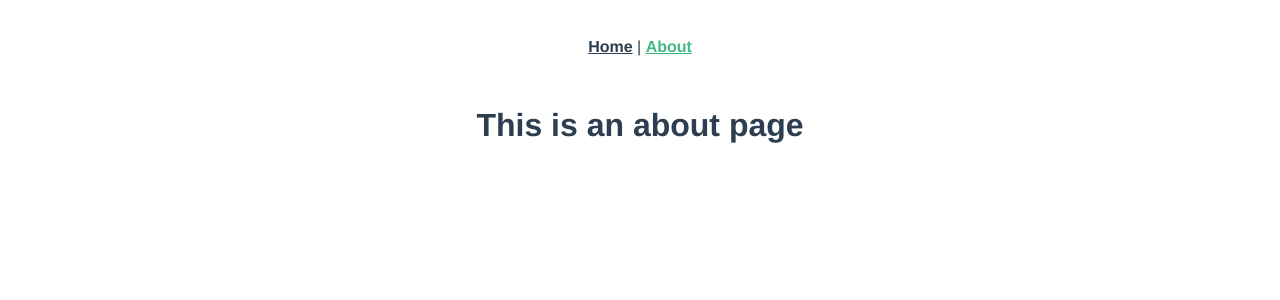
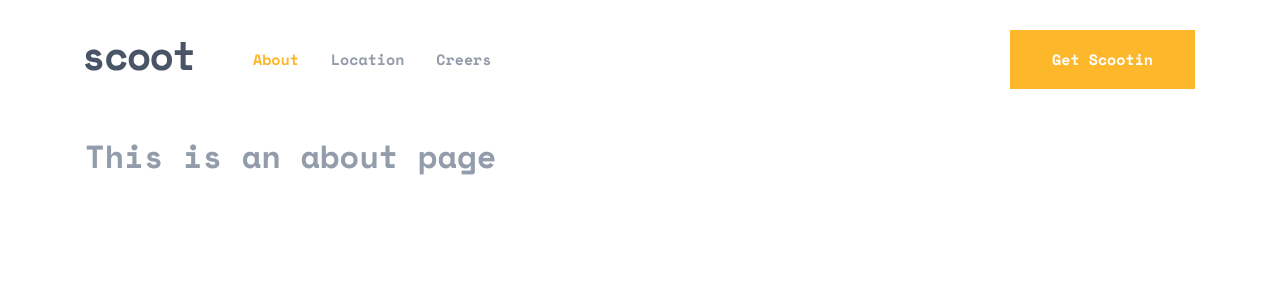
Before and after one commit to rustamidastan/scoot-app, a Vue app: page /about in a window 1280 px wide. Shown: the top 300 px of the page. Built offline with nearby package versions, Linux system fonts and the light colour scheme.

Commit message:
initial commit

```diff
--- a/src/App.vue
+++ b/src/App.vue
@@ -1,30 +1,37 @@
 <template>
-  <nav>
-    <router-link to="/">Home</router-link> |
-    <router-link to="/about">About</router-link>
-  </nav>
-  <router-view/>
+  <Navbar />
+  <router-view />
 </template>
 
+<script>
+import Navbar from "./components/Navbar.vue";
+
+export default {
+  components: {
+    Navbar,
+  },
+};
+</script>
+
 <style>
+@import url("https://fonts.googleapis.com/css2?family=Lexend+Deca&family=Space+Mono:wght@700&display=swap");
 #app {
-  font-family: Avenir, Helvetica, Arial, sans-serif;
+  font-family: "Lexend Deca", Helvetica, Arial, sans-serif;
   -webkit-font-smoothing: antialiased;
   -moz-osx-font-smoothing: grayscale;
-  text-align: center;
-  color: #2c3e50;
+  color: #939caa;
 }
 
-nav {
-  padding: 30px;
+h1,
+h2,
+h3,
+h4,
+a {
+  font-family: "Space Mono";
 }
 
-nav a {
-  font-weight: bold;
-  color: #2c3e50;
-}
-
-nav a.router-link-exact-active {
-  color: #42b983;
+.container {
+  max-width: 1110px;
+  margin: 0 auto;
 }
 </style>
--- a/src/components/HelloWorld.vue
+++ /dev/null
@@ -1,58 +0,0 @@
-<template>
-  <div class="hello">
-    <h1>{{ msg }}</h1>
-    <p>
-      For a guide and recipes on how to configure / customize this project,<br>
-      check out the
-      <a href="https://cli.vuejs.org" target="_blank" rel="noopener">vue-cli documentation</a>.
-    </p>
-    <h3>Installed CLI Plugins</h3>
-    <ul>
-      <li><a href="https://github.com/vuejs/vue-cli/tree/dev/packages/%40vue/cli-plugin-babel" target="_blank" rel="noopener">babel</a></li>
-      <li><a href="https://github.com/vuejs/vue-cli/tree/dev/packages/%40vue/cli-plugin-router" target="_blank" rel="noopener">router</a></li>
-    </ul>
-    <h3>Essential Links</h3>
-    <ul>
-      <li><a href="https://vuejs.org" target="_blank" rel="noopener">Core Docs</a></li>
-      <li><a href="https://forum.vuejs.org" target="_blank" rel="noopener">Forum</a></li>
-      <li><a href="https://chat.vuejs.org" target="_blank" rel="noopener">Community Chat</a></li>
-      <li><a href="https://twitter.com/vuejs" target="_blank" rel="noopener">Twitter</a></li>
-      <li><a href="https://news.vuejs.org" target="_blank" rel="noopener">News</a></li>
-    </ul>
-    <h3>Ecosystem</h3>
-    <ul>
-      <li><a href="https://router.vuejs.org" target="_blank" rel="noopener">vue-router</a></li>
-      <li><a href="https://vuex.vuejs.org" target="_blank" rel="noopener">vuex</a></li>
-      <li><a href="https://github.com/vuejs/vue-devtools#vue-devtools" target="_blank" rel="noopener">vue-devtools</a></li>
-      <li><a href="https://vue-loader.vuejs.org" target="_blank" rel="noopener">vue-loader</a></li>
-      <li><a href="https://github.com/vuejs/awesome-vue" target="_blank" rel="noopener">awesome-vue</a></li>
-    </ul>
-  </div>
-</template>
-
-<script>
-export default {
-  name: 'HelloWorld',
-  props: {
-    msg: String
-  }
-}
-</script>
-
-<!-- Add "scoped" attribute to limit CSS to this component only -->
-<style scoped>
-h3 {
-  margin: 40px 0 0;
-}
-ul {
-  list-style-type: none;
-  padding: 0;
-}
-li {
-  display: inline-block;
-  margin: 0 10px;
-}
-a {
-  color: #42b983;
-}
-</style>
--- /dev/null
+++ b/src/components/Navbar.vue
@@ -0,0 +1,81 @@
+<template>
+  <nav class="site-nav">
+    <div class="container site-nav__container">
+      <router-link to="/">
+        <img
+          src="../assets/header-logo.svg"
+          alt="site-logo"
+          width="108"
+          height="29"
+          class="site-logo"
+        />
+      </router-link>
+
+      <div class="site-nav__links">
+        <router-link to="/about">About</router-link>
+        <router-link to="/location">Location</router-link>
+        <router-link to="careers">Creers</router-link>
+      </div>
+
+      <a href="#" class="get-scootin">Get Scootin</a>
+    </div>
+  </nav>
+</template>
+
+<script>
+export default {};
+</script>
+
+<style>
+.site-nav {
+  padding: 22px 0;
+  background-color: #fff;
+}
+
+.site-nav__container {
+  display: flex;
+  align-items: center;
+}
+
+.site-nav__links {
+  margin-left: 60px;
+}
+
+.site-nav__links a {
+  text-decoration: none;
+  font-size: 15px;
+  line-height: 25px;
+  font-weight: 700;
+  color: #939caa;
+  transition: all 0.3s ease;
+}
+
+.site-nav__links a:not(:last-child) {
+  margin-right: 32px;
+}
+
+.site-nav__links a:hover,
+.site-nav__links a.router-link-exact-active {
+  color: #fcb72b;
+}
+
+.get-scootin {
+  margin-left: auto;
+  padding: 14px 39px;
+  font-size: 15px;
+  line-height: 25px;
+  font-weight: 700;
+  color: #fff;
+  text-align: center;
+  background-color: #fcb72b;
+  border: 3px solid transparent;
+  transition: all 0.3 ease;
+  text-decoration: none;
+}
+
+.get-scootin:hover {
+  border-color: #fcb72b;
+  color: #fcb72b;
+  background-color: transparent;
+}
+</style>
--- a/src/router/index.js
+++ b/src/router/index.js
@@ -1,25 +1,35 @@
-import { createRouter, createWebHistory } from 'vue-router'
-import HomeView from '../views/HomeView.vue'
+import { createRouter, createWebHistory } from "vue-router";
+import HomeView from "../views/HomeView.vue";
+import AboutView from "../views/AboutView.vue";
+import Location from "../views/Location.vue";
+import Careers from "../views/Careers.vue";
 
 const routes = [
   {
-    path: '/',
-    name: 'home',
-    component: HomeView
+    path: "/",
+    name: "home",
+    component: HomeView,
   },
   {
-    path: '/about',
-    name: 'about',
-    // route level code-splitting
-    // this generates a separate chunk (about.[hash].js) for this route
-    // which is lazy-loaded when the route is visited.
-    component: () => import(/* webpackChunkName: "about" */ '../views/AboutView.vue')
-  }
-]
+    path: "/about",
+    name: "about",
+    component: AboutView,
+  },
+  {
+    path: "/location",
+    name: "Location",
+    component: Location,
+  },
+  {
+    path: "/careers",
+    name: "Careers",
+    component: Careers,
+  },
+];
 
 const router = createRouter({
   history: createWebHistory(process.env.BASE_URL),
-  routes
-})
+  routes,
+});
 
-export default router
+export default router;
--- a/src/views/AboutView.vue
+++ b/src/views/AboutView.vue
@@ -1,5 +1,5 @@
 <template>
-  <div class="about">
+  <div class="container">
     <h1>This is an about page</h1>
   </div>
 </template>
--- /dev/null
+++ b/src/views/Careers.vue
@@ -0,0 +1,11 @@
+<template>
+  <div class="container">
+    <h1>This is Careers page</h1>
+  </div>
+</template>
+
+<script>
+export default {};
+</script>
+
+<style></style>
--- a/src/views/HomeView.vue
+++ b/src/views/HomeView.vue
@@ -1,18 +1,12 @@
 <template>
-  <div class="home">
-    <img alt="Vue logo" src="../assets/logo.png">
-    <HelloWorld msg="Welcome to Your Vue.js App"/>
+  <div class="container">
+    <h1>This is a home page</h1>
   </div>
 </template>
 
 <script>
-// @ is an alias to /src
-import HelloWorld from '@/components/HelloWorld.vue'
-
 export default {
-  name: 'HomeView',
-  components: {
-    HelloWorld
-  }
-}
+  name: "HomeView",
+  components: {},
+};
 </script>
--- /dev/null
+++ b/src/views/Location.vue
@@ -0,0 +1,11 @@
+<template>
+  <div class="container">
+    <h1>This is Location page</h1>
+  </div>
+</template>
+
+<script>
+export default {};
+</script>
+
+<style></style>
```
Also changed, not shown: src/assets/header-logo.svg (added), src/assets/logo.png (deleted).
